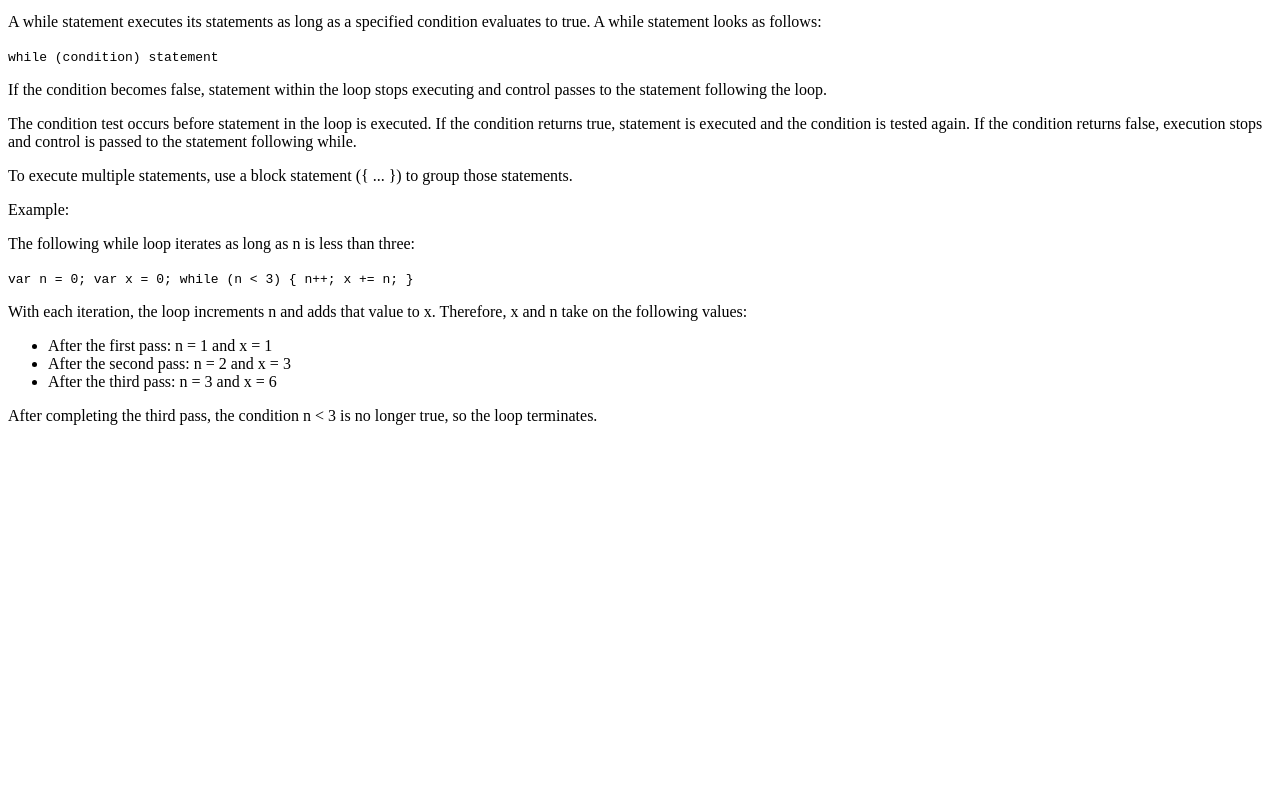
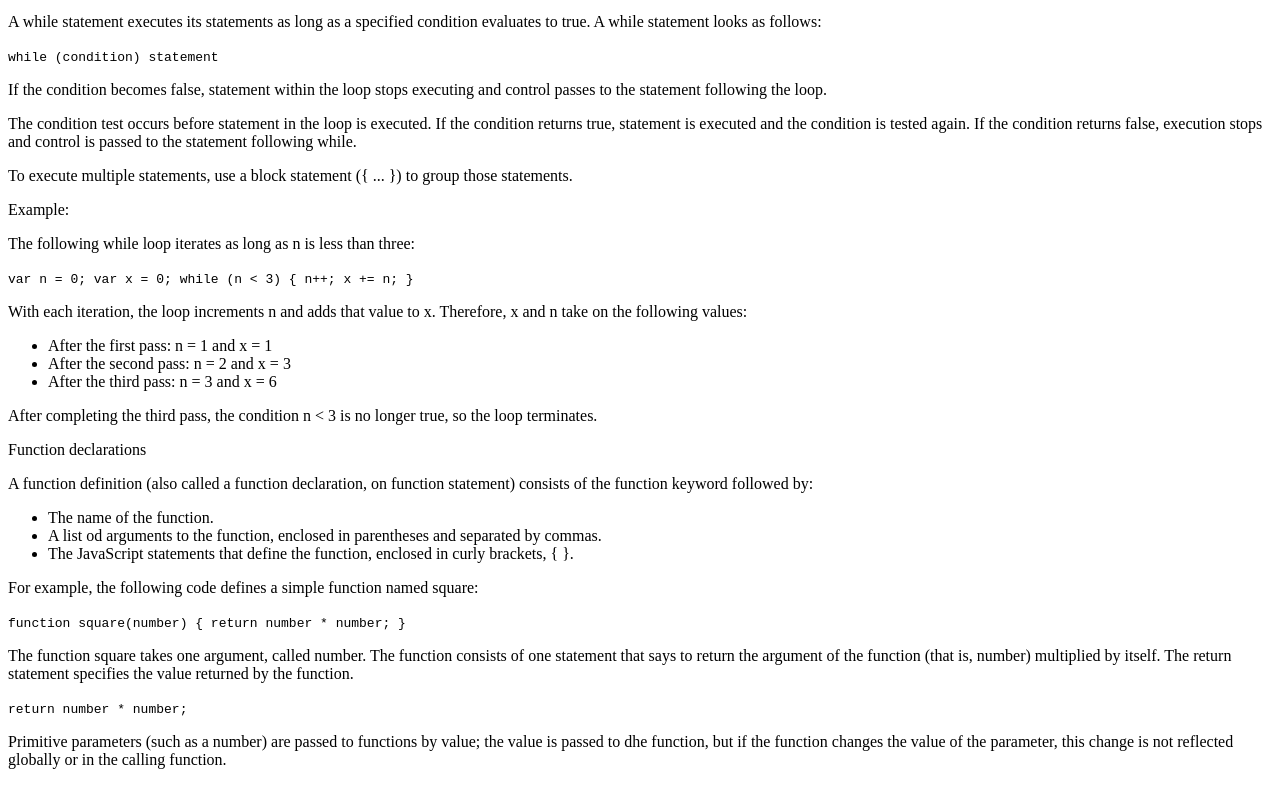
Before and after one commit to td-chris/FCC-documentation-page, a plain HTML site: page index.html in a window 1280 px wide. Shown: the part 2661-3446 px from the top of the page. Before the commit the page ends 3102 px from the top, so only its background shows below. Drawn offline with Linux system fonts and the light colour scheme.

Commit message:
Feat: create Function declarations section

```diff
--- a/index.html
+++ b/index.html
@@ -421,6 +421,52 @@
                 </p>
             </article>
         </section>
+
+        <section class="main-section" id="Function_declarations">
+            <header>Function declarations</header>
+            <article>
+                <p>
+                    A function definition (also called a function declaration, on function
+                    statement) consists of the function keyword followed by:
+                </p>
+
+                <ul>
+                    <li>The name of the function.</li>
+                    <li>
+                        A list od arguments to the function, enclosed in parentheses and
+                        separated by commas.
+                    </li>
+                    <li>
+                        The JavaScript statements that define the function, enclosed in curly
+                        brackets, { }.
+                    </li>
+                </ul>
+
+                <p>
+                    For example, the following code defines a simple function named square:
+                </p>
+
+                <code>function square(number) { return number * number; }</code>
+
+                <p>
+                    The function square takes one argument, called number. The function
+                    consists of one statement that says to return the argument of the
+                    function (that is, number) multiplied by itself. The return statement
+                    specifies the value returned by the function.
+                </p>
+
+                <code>return number * number;</code>
+
+                <p>
+                    Primitive parameters (such as a number) are passed to functions by
+                    value; the value is passed to dhe function, but if the function changes
+                    the value of the parameter, this change is not reflected globally or in
+                    the calling function.
+                </p>
+            </article>
+        </section>
+
+
     </main>
 
 </body>
```
